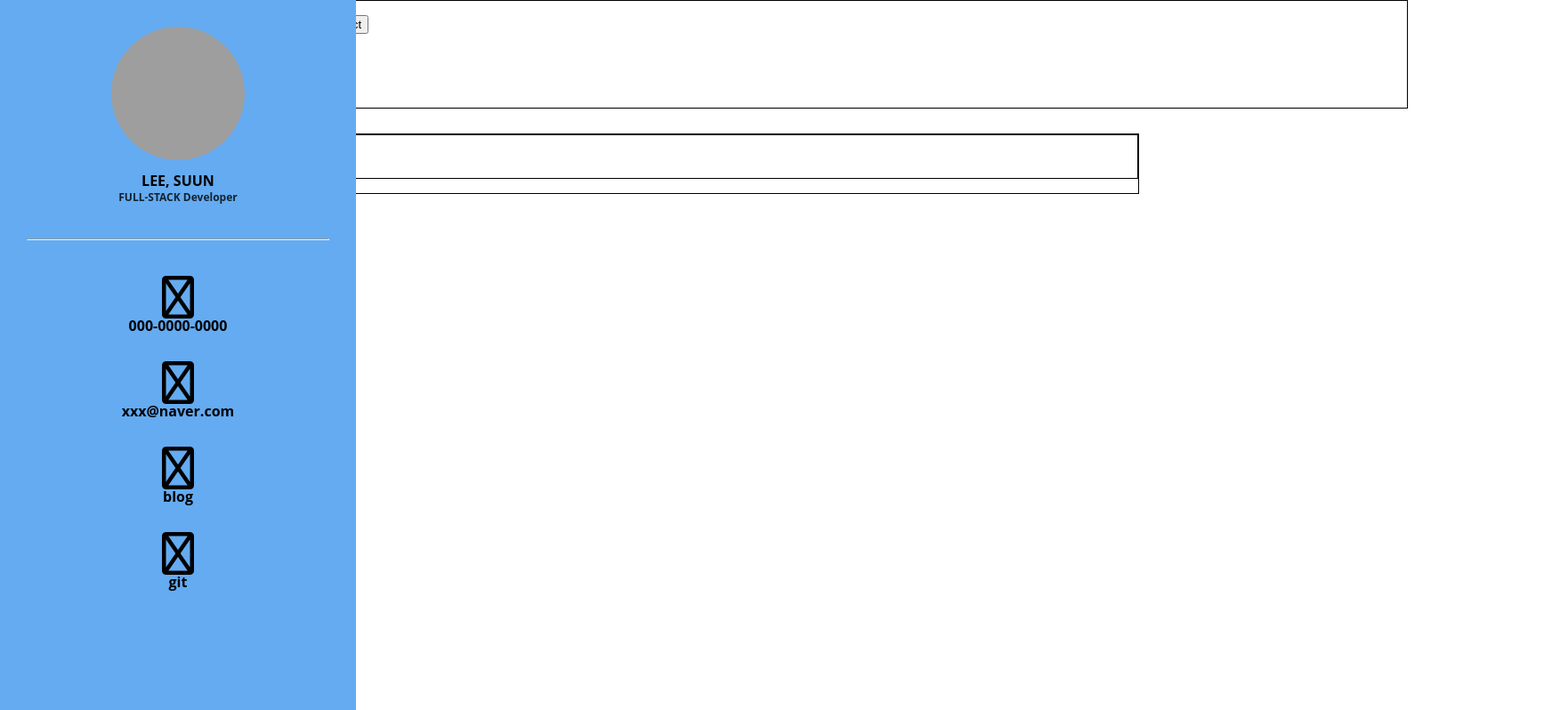
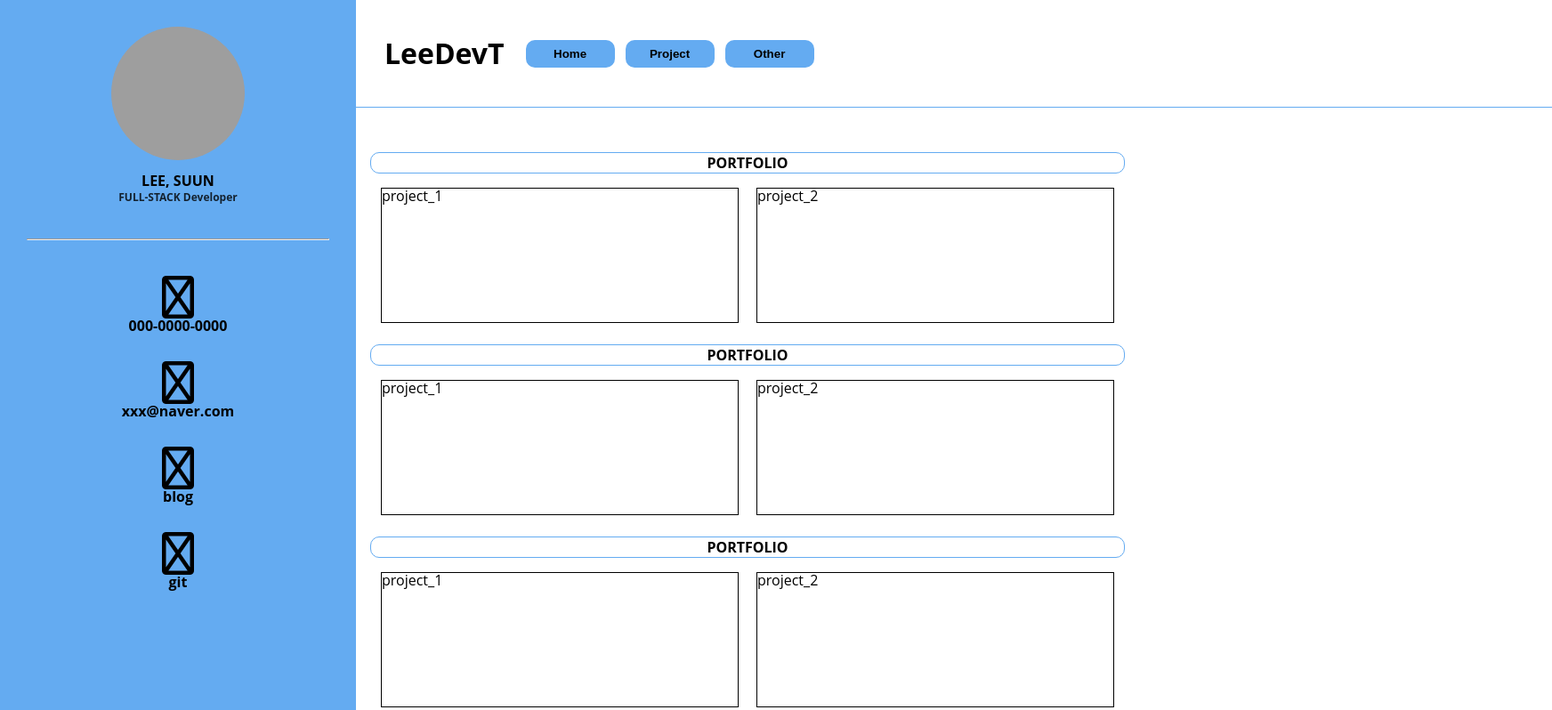
Before and after one commit to leesuun/self-introduction, a plain HTML site: page index.html in a window 1280 px wide. Shown: the top 798 px of the page at 89% size, 1744 px wide, since content can reach past the window. Drawn offline with Linux system fonts and the light colour scheme; grey boxes are pictures that could not be loaded.

Commit message:
design: 메인 컨텐츠 영역 디자인 작업

```diff
--- a/css/style.css
+++ b/css/style.css
@@ -3,12 +3,32 @@
 }
 
 .top-header {
-  position: fixed;
-  top: 0;
+  display: flex;
   width: 100%;
-  border: 1px solid black;
-  margin-left: 300px;
+  margin-left: 400px;
   height: 120px;
+  justify-content: left;
+  align-items: center;
+  padding: 0 2rem;
+  border-bottom: 1px solid rgb(100 171 241);
+}
+.top-header__title {
+  font-size: 2rem;
+  font-weight: 700;
+  margin-right: 1.5rem;
+}
+
+.top-header__nav {
+  display: flex;
+  gap: 12px;
+}
+.top-header__button {
+  border: none;
+  background-color: rgb(100 171 241);
+  padding: 0.5rem;
+  width: 100px;
+  border-radius: 10px;
+  font-weight: 700;
 }
 
 .aside {
@@ -65,15 +85,31 @@
 }
 
 .main {
-  border: 1px solid black;
-  margin-left: 300px;
-  margin-top: 150px;
+  margin: 10px 0 0 400px;
+  padding: 1rem;
 }
 
-.portfolio-section {
-  border: 1px solid black;
+.section {
+  margin-top: 1.5rem;
+}
+.section-title {
+  border: 1px solid rgb(100 171 241);
+  border-radius: 10px;
+  text-align: center;
+  font-weight: 700;
+  padding: 3px;
 }
 
-.portfolio-section {
+.section-box {
+  display: flex;
+  justify-content: center;
+  align-items: center;
+  margin-top: 1rem;
+  gap: 20px;
+}
+
+.project {
   border: 1px solid black;
+  width: 400px;
+  height: 150px;
 }
--- a/index.html
+++ b/index.html
@@ -11,12 +11,46 @@
   <body>
     <div class="wrapper">
       <header class="top-header">
-        <h1>LeeDevT</h1>
-        <nav>
-          <button>Home</button>
-          <button>Project</button>
+        <h1 class="top-header__title">LeeDevT</h1>
+        <nav class="top-header__nav">
+          <button class="top-header__button">Home</button>
+          <button class="top-header__button">Project</button>
+          <button class="top-header__button">Other</button>
         </nav>
       </header>
+
+      <main class="main">
+        <section class="section portfolio-section">
+          <h1 class="section-title portfolio-section__title">PORTFOLIO</h1>
+          <div class="section-box">
+            <div class="project">project_1</div>
+            <div class="project">project_2</div>
+          </div>
+        </section>
+        <section class="section portfolio-section">
+          <h1 class="section-title portfolio-section__title">PORTFOLIO</h1>
+          <div class="section-box">
+            <div class="project">project_1</div>
+            <div class="project">project_2</div>
+          </div>
+        </section>
+        <section class="section portfolio-section">
+          <h1 class="section-title portfolio-section__title">PORTFOLIO</h1>
+          <div class="section-box">
+            <div class="project">project_1</div>
+            <div class="project">project_2</div>
+          </div>
+        </section>
+        <section class="section portfolio-section">
+          <h1 class="section-title portfolio-section__title">PORTFOLIO</h1>
+          <div class="section-box">
+            <div class="project">project_1</div>
+            <div class="project">project_2</div>
+          </div>
+        </section>
+        <section></section>
+      </main>
+
       <aside class="aside">
         <div class="aside-profil">
           <img class="profil-img" src="./img/man.jpg" alt="" />
@@ -44,20 +78,7 @@
           </li>
         </ul>
       </aside>
-      <main class="main">
-        <section class="section portfolio-section">
-          <h1>PORTFOLIO</h1>
-          <div class="project-box">
-            <div>project_1</div>
-            <div>project_2</div>
-          </div>
-        </section>
-        <section>
-          <h1>ACTIVITY</h1>
-          <div></div>
-        </section>
-        <section></section>
-      </main>
+
       <footer></footer>
     </div>
 
```
